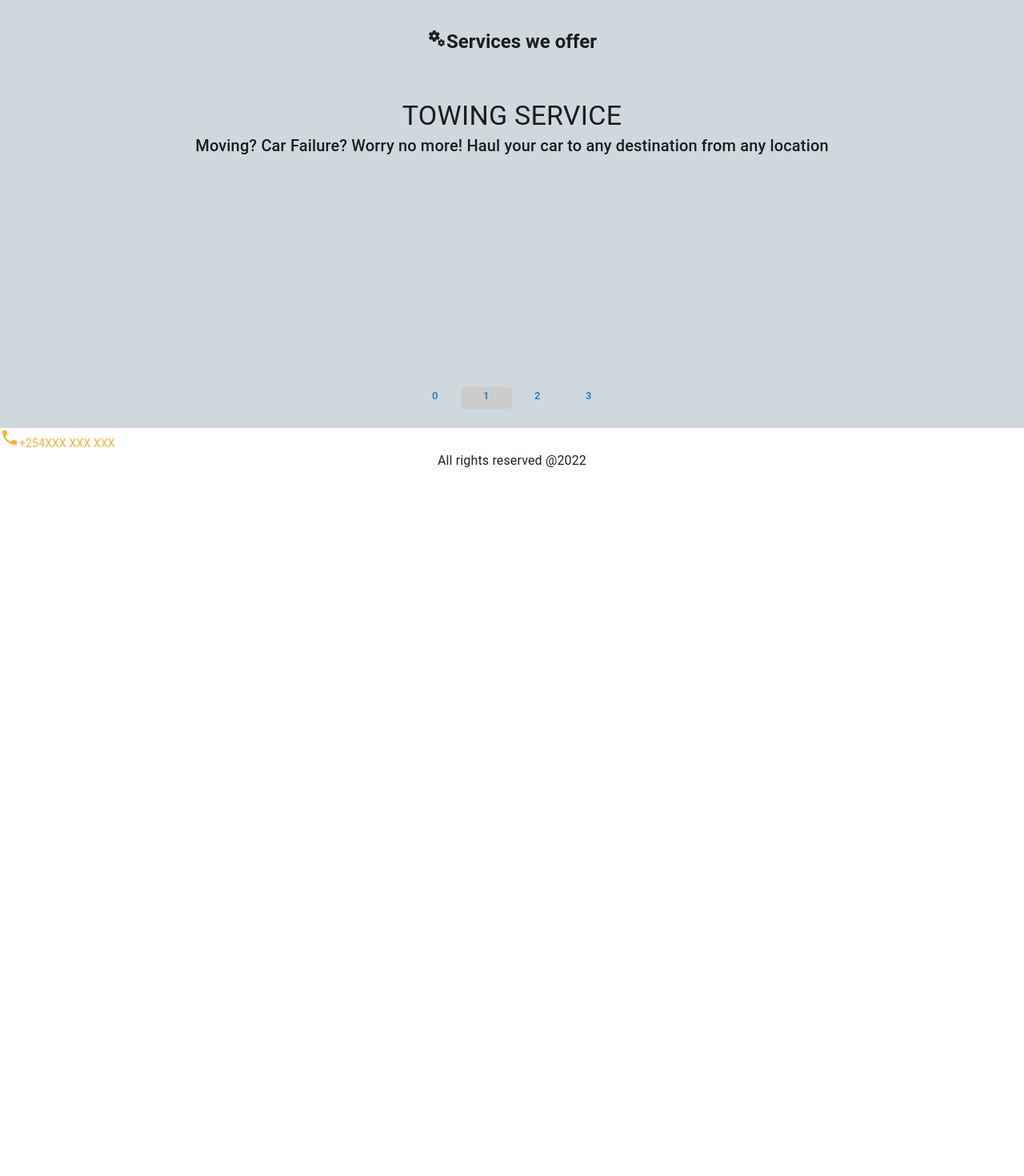
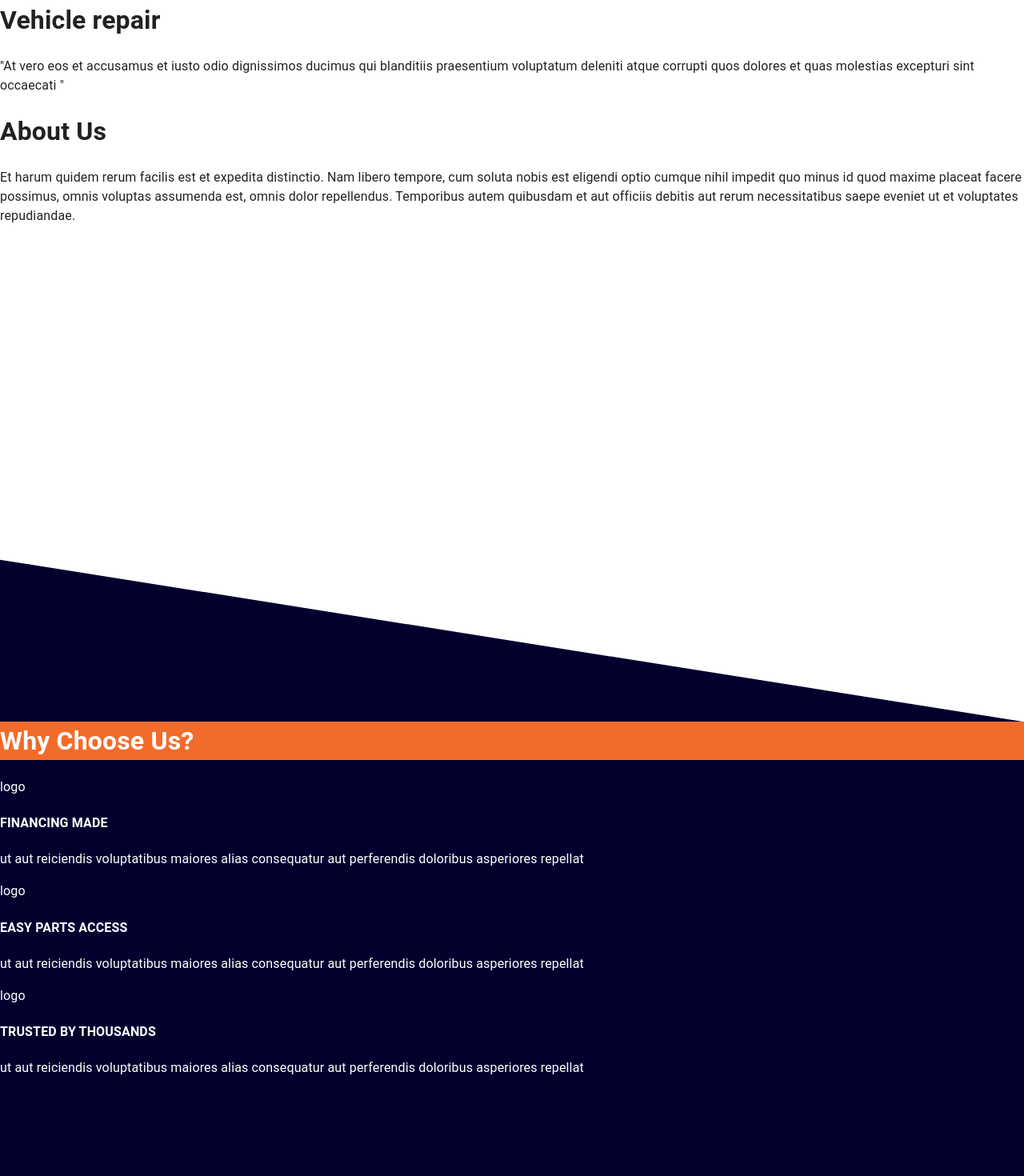
Before and after one commit to RomanusBett/react-app, a React (Create React App) app: page / in a window 1280 px wide. Shown: the part 820-2290 px from the top of the page at 80% size. Before the commit the page ends 1408 px from the top, so only its background shows below. Built offline with nearby package versions, Linux system fonts and the light colour scheme.

Commit message:
simple page layout

```diff
--- a/public/styles.css
+++ b/public/styles.css
@@ -8,6 +8,31 @@
     height: 100%;
 
 }
+.MiscellaneousContainer{
+    background-color: #03002E ;
+    height: 110vh;
+    width: 100%;
+    transform: skewY(9deg);
+    color: white;
+
+}
+.carouselContainerInfo{
+    transform: skewY(-9deg);
+}
+.choiceContainerInfo{
+    padding-top: 5rem;
+}
+
+.informationContainer{
+    height: 100vh;
+    width: 100%;
+}
+.rotatedContentContainer{
+    transform: skewY(-9deg);
+}
+.bodyContainer{
+    padding-top: 10rem;
+}
 .big-container{
     display: flex;
     justify-content: space-between;
@@ -17,6 +42,15 @@
 .navigate{
     color: #ffac33;
 
+}
+.choiceHeading{
+    background-color: #f36b2a;
+}
+.carouselContainer{
+    background-color: #f36b2a;
+    transform: skewY(9deg);
+    height: 110vh;
+    width: 100%;
 }
 .navigate ul{
     display: flex;
@@ -55,3 +89,10 @@ li{
     color: #03002E;
 }
 }
+
+@media (max-width: 300px){
+    .bodyContainer{
+        padding-top: 7rem;
+    }
+
+}
--- /dev/null
+++ b/src/components/choice.jsx
@@ -0,0 +1,29 @@
+import React from "react";
+
+const Choice = ()=>{
+    return(
+        <div className='choiceContainerInfo'>
+         <div className="choiceHeading">
+            <h1>Why Choose Us?</h1>
+         </div>
+         <div>
+          <div>
+            logo
+            <h4>FINANCING MADE</h4>
+            <p> ut aut reiciendis voluptatibus maiores alias consequatur aut perferendis doloribus asperiores repellat</p>
+          </div>
+          <div>
+            logo
+            <h4>EASY PARTS ACCESS</h4>
+            <p> ut aut reiciendis voluptatibus maiores alias consequatur aut perferendis doloribus asperiores repellat</p>
+          </div>
+          <div>
+            logo
+            <h4>TRUSTED BY THOUSANDS</h4>
+            <p> ut aut reiciendis voluptatibus maiores alias consequatur aut perferendis doloribus asperiores repellat</p>
+          </div>
+         </div>
+        </div>
+    )
+}
+export default Choice;
--- a/src/components/home.jsx
+++ b/src/components/home.jsx
@@ -9,7 +9,6 @@ const Home = ()=>{
     return(
         <>
         <CssBaseline />
-
         <main>
         <HomeBody />
         </main>
--- a/src/components/homebody.jsx
+++ b/src/components/homebody.jsx
@@ -1,17 +1,18 @@
 import React from 'react';
-import {Stack,AppBar, Toolbar,  createTheme, Box, Typography, Container, Button, ThemeProvider} from '@mui/material';
+import {Stack,AppBar, Toolbar,  createTheme, Box, Typography, Button, ThemeProvider} from '@mui/material';
 import Service from './serviceslist';
 import MiscellaneousServicesIcon from '@mui/icons-material/MiscellaneousServices';
 import { Link } from 'react-router-dom';
 import CarRepairIcon from '@mui/icons-material/CarRepair';
 import LocalPhoneIcon from '@mui/icons-material/LocalPhone';
 import Navigation from './Navigation';
-
+import Information from './imformation';
+import Choice from './choice';
 
 const theme= createTheme({
     palette: {
         background:{
-            paper: 'fff',
+            paper: '#F9F9F9',
             light: '#ffac33',
             main: '#007bb2',
             dark: '#03002E',
@@ -78,12 +79,12 @@ const HomeBody = ()=>{
 
         </AppBar>
 
-        <Container maxWidth='md' sx={{ width: 1, height: 1, pt:20 }}>
-        <Typography component='h1' variant='h3' align='center' sx={{fontWeight:'bold', color:'text.light'}} gutterBottom>
-        CarMATE
+        <div className='bodyContainer'>
+        <Typography component='h1' variant='h4' align='center' sx={{fontWeight:'bold', color:'text.light'}} gutterBottom>
+        GET YOUR CAR RUNNING!
         </Typography>
         <Typography variant='h5' align='center' sx={{color:'text.contrastText'}}  paragraph>
-        stuck? Need remote repairs? Parts replacement? Diagnostics? Our mechanics are up to task always and everywhere at your request.
+            Stuck? Need remote repairs? Parts replacement? Diagnostics? <br />Our mechanics are up to task always and everywhere at your request.
         </Typography>
         <Stack sx={{pt:12}}
         direction='row'
@@ -98,37 +99,45 @@ const HomeBody = ()=>{
 
         </Stack>
 
-        </Container>
+        </div>
         </Box>
         </div>
+        </div>
 
-        <Box sx={{
-            bgcolor:'background.contrastText',
-            pt:5,
-            pb:3
-        }}>
-        <Container align='center' sx={{
 
-        }}>
-        <Typography variant='h5' sx={{mb: 2, fontWeight:'bold', pt:2}}>
-        <MiscellaneousServicesIcon fontSize='medium' color='string'/>
+        <div>
+        <Information />
+        </div>
+
+
+        <div className='MiscellaneousContainer'>
+        <div className='rotatedContentContainer'>
+        <Choice />
+
+        </div>
+
+        </div>
+        <div className='carouselContainer'>
+        <div className='carouselContainerInfo'>
+
+        <MiscellaneousServicesIcon fontSize='medium' color='background.paper'/>
         Services we offer
-        </Typography>
-        <Box sx={{pt:5}}>
-        <Typography>
-         <Service />
-        </Typography>
-        </Box>
-        </Container>
 
-        </Box>
-        </div>
+
+        <Service />
         <div className='contactContainer'>
-        <Typography variant='body2' sx={{color:"background.light",}}>
+        <Typography variant='body2' sx={{color:"background.paper",}}>
         <LocalPhoneIcon />
         +254XXX XXX XXX
         </Typography>
         </div>
+        </div>
+
+
+        </div>
+
+
+
         </ThemeProvider>
 
     )
--- /dev/null
+++ b/src/components/imformation.jsx
@@ -0,0 +1,28 @@
+import React from "react";
+
+const Information = ()=>{
+    return(
+        <div className="informationContainer">
+        <div>
+        <h1>
+            Vehicle repair
+        </h1>
+        <p>
+            "At vero eos et accusamus et iusto odio dignissimos ducimus qui blanditiis praesentium voluptatum deleniti atque corrupti quos dolores et quas molestias excepturi sint occaecati "
+        </p>
+        </div>
+
+        <div>
+        <h1>
+            About Us
+        </h1>
+        <p>
+        Et harum quidem rerum facilis est et expedita distinctio. Nam libero tempore, cum soluta nobis est eligendi optio cumque nihil impedit quo minus id quod maxime placeat facere possimus, omnis voluptas assumenda est, omnis dolor repellendus. Temporibus autem quibusdam et aut officiis debitis aut rerum necessitatibus saepe eveniet ut et voluptates repudiandae.
+        </p>
+        </div>
+
+        </div>
+    )
+}
+
+export default Information;
--- a/src/components/serviceslist.jsx
+++ b/src/components/serviceslist.jsx
@@ -9,8 +9,8 @@ function Item({ item }: { item: { description: string } }) {
       <Container maxWidth='md'>
       <Box sx={{
           height: 200,
-      }}><Typography variant='h4'>{item.heading}</Typography>
-      <Typography variant='h6' sx={{mb: 10}}>{item.description}</Typography></Box>
+      }}><Typography variant='h4' sx={{color: 'background.paper'}}>{item.heading}</Typography>
+      <Typography variant='h6' sx={{mb: 10, color: 'background.paper' }}>{item.description}</Typography></Box>
       </Container>
      </ThemeProvider>
 
```
